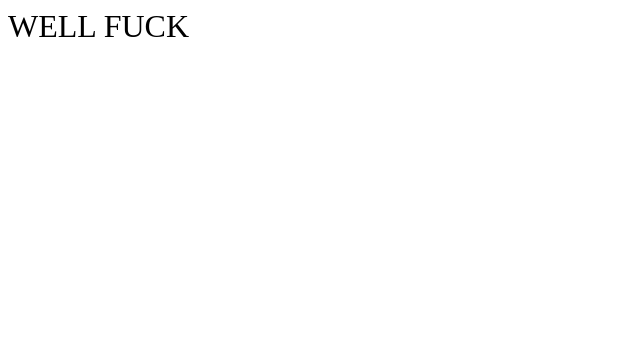
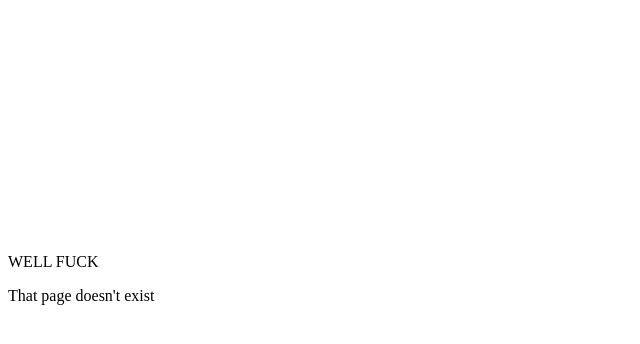
Before and after one commit to KILL3RTACO/kill3rtaco.github.com, a plain HTML site: page 404.html in a window 1280 px wide. Shown: the whole page, without its empty margins (0-640 px from the left). Drawn offline with Linux system fonts and the light colour scheme.

Commit message:
edited 404

```diff
--- a/404.html
+++ b/404.html
@@ -1,5 +1,9 @@
 <html>
+	<head>
+		<link href='stylesheets/404.css' rel='stylesheet' type='text/css'/>
+	</head>
 	<body>
-		<p style='font-size: 200%'>WELL FUCK</p>
+		<p class="big">WELL FUCK</p>
+		<p>That page doesn't exist</p>
 	</body>
 </html>
--- /dev/null
+++ b/stylesheets/404.css
@@ -0,0 +1,10 @@
+.big{
+	font-family: Ubuntu;
+	text-size: 500%;
+	margin-top: 20%;
+}
+
+p{
+	font-family: Ubuntu;
+	text-size: 200%;
+}
```
